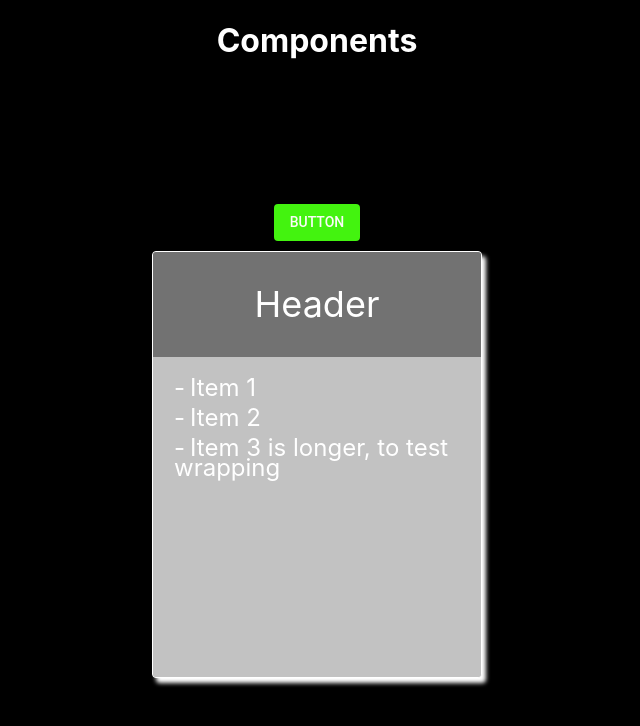
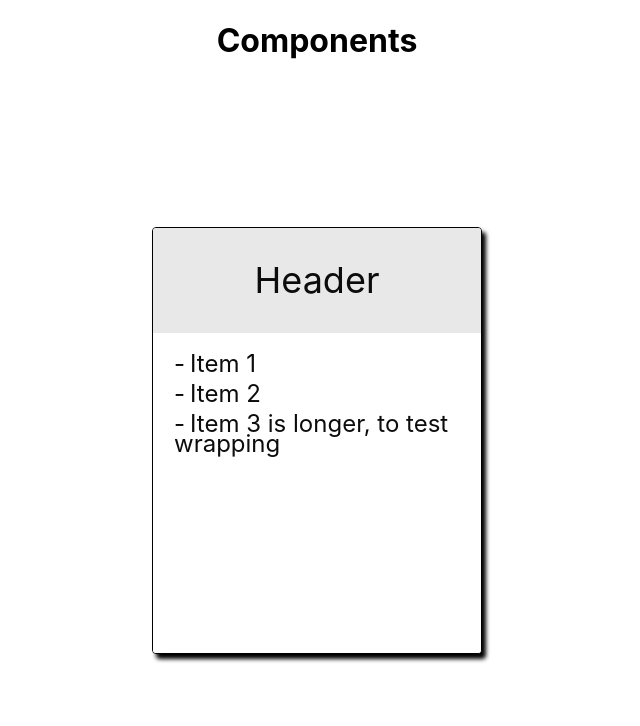
Before and after one commit to alexgdav/THReactMUI, a React (Create React App) app: page / in a window 1280 px wide. Shown: the top 726 px of the page, without its empty margins (323-963 px from the left). Built offline with nearby package versions, Linux system fonts and the light colour scheme.

Commit message:
import scss variables into ListCard.scss

```diff
--- a/src/App.js
+++ b/src/App.js
@@ -1,7 +1,7 @@
-import React, { Component } from 'react';
-import { Button } from './components';
+import React, { Component } from 'react'
+// import { Button } from './components'
 import  { ListCard } from './components'
-import './App.scss';
+import './App.scss'
 
 const header = "Header"
 const list = ["Item 1", "Item 2", "Item 3 is longer, to test wrapping"]
@@ -9,24 +9,24 @@ class App extends Component {
 
   constructor() {
     super()
-    this.whichtheme = "dark"
+    this.whichtheme = "light"
   }
 
   render() {
-    const divClass = `App component-list ${this.whichtheme}`;
+    const divClass = `App component-list ${this.whichtheme}`
     return (
       <div className={divClass}>
         <header>
           <h1>Components</h1>
         </header>
         <div className={divClass}>
-          <Button href="#" theme='go' style={ { margin: "0 0 10px 0"}}> Button </Button>
+          {/*<Button href="#" theme='go' style={ { margin: "0 0 10px 0"}}> Button </Button>*/}
           <ListCard theme={this.whichtheme}  header={header} items={list}/ >
 
        </div>
       </div>
-    );
+    )
   }
 }
 
-export default App;
+export default App
--- a/src/components/list-card/ListCard.scss
+++ b/src/components/list-card/ListCard.scss
@@ -1,11 +1,4 @@
-$black: #000;
-$cod-grey: #0C0C0C;
-$dove-grey: #727272;
-$mercury: #E8E8E8;
-$silver: #C2C2C2;
-$white: #FFF;
-
-
+@import "../../variables";
 
 .ui-list-card {
   border-radius: 10px;
@@ -25,10 +18,6 @@ $white: #FFF;
   }
 
   li {
-    //line-height: 20px;
-    // padding-left: 1em;
-    // padding-top: 10px;
-    // text-indent: -1em;
     padding-bottom: 10px;
     word-wrap: break-word;
   }
```
Also changed, not shown: src/components/list-card/ListCard.js (+9 -9 lines), 1 other file (tests, documents, lock files or other folders).
